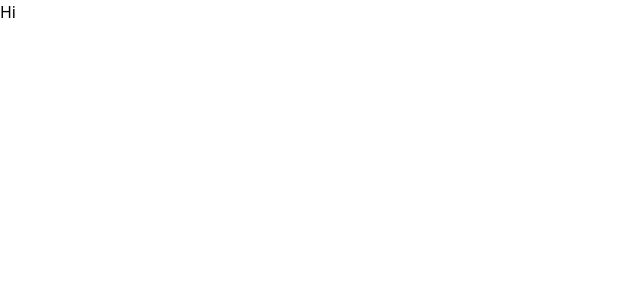
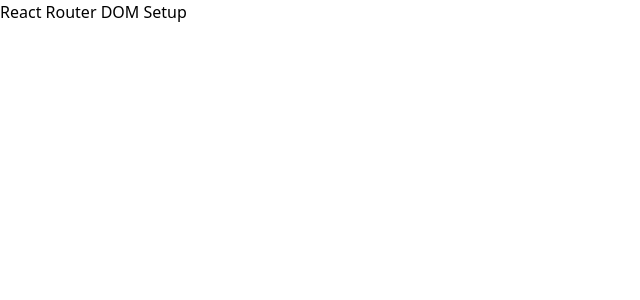
Before and after one commit to rlpv/my-productivity-hit-list---frontend, a React app: page / in a window 1280 px wide. Shown: the top 300 px of the page, without its empty margins (0-640 px from the left). Built offline with nearby package versions, Linux system fonts and the light colour scheme; the HTML template or start-up script is replaced by a standard one.

Commit message:
chore : change comment into formal

```diff
--- a/src/App.tsx
+++ b/src/App.tsx
@@ -2,7 +2,8 @@
 function Home() {
   return (
     <div>
-      <h1>Hi</h1>
+      <h1>React Router DOM Setup</h1>
+      {/* comment */}
     </div>
   );
 }
```
Also changed, not shown: 1 other file (tests, documents, lock files or other folders).
